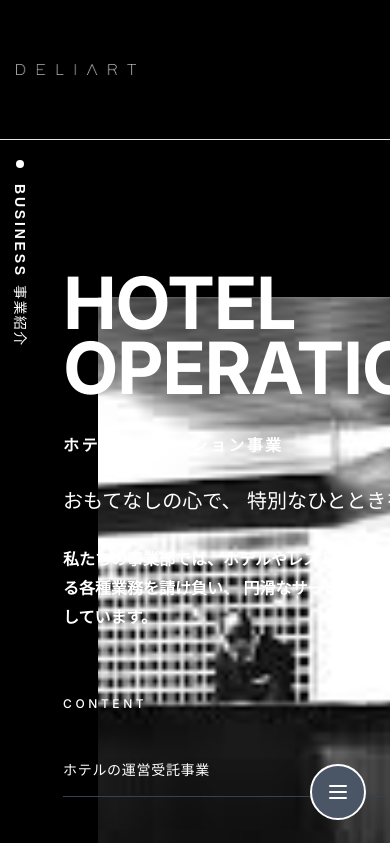
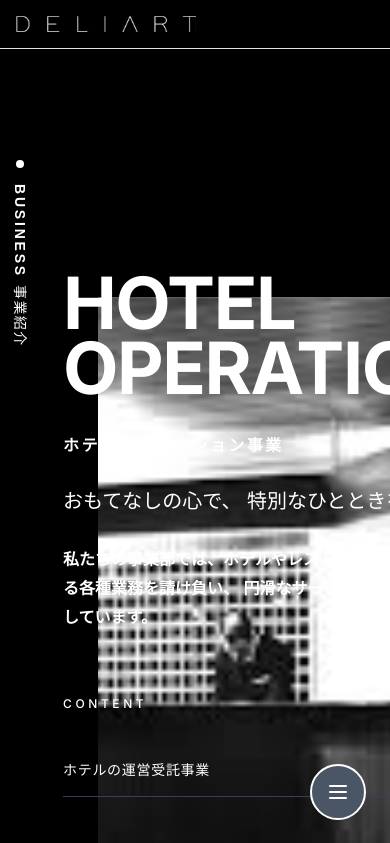
Before and after one commit to zhiye-tomoya/deliart-website, a Next.js app: page / in a window 390 px wide. Shown: the top 843 px of the page. Built offline with nearby package versions, Linux system fonts and the light colour scheme.

Commit message:
adjust Header.tsx for mobile screens

```diff
--- a/components/Header.tsx
+++ b/components/Header.tsx
@@ -5,10 +5,10 @@ import { headerLinks } from "@/constants/layout";
 export default function Header() {
   return (
     <header className='fixed top-0 left-0 w-full bg-transparent z-50'>
-      <div className='max-w-7xl mx-auto flex items-center justify-between py-[4rem] px-4 sm:px-6 border-b-1'>
+      <div className='max-w-7xl mx-auto flex items-center justify-between py-4 md:py-[4rem] px-4 sm:px-6 border-b-1'>
         {/* Logo */}
         <Link href='/' className='text-white text-2xl font-light tracking-widest'>
-          <Image src='/logo.svg' alt='DeliArt Logo' width={120} height={40} />
+          <Image src='/logo.svg' alt='DeliArt Logo' width={180} height={40} className='md:w-[120px] md:h-[40px]' />
         </Link>
 
         {/* Navigation */}
```
